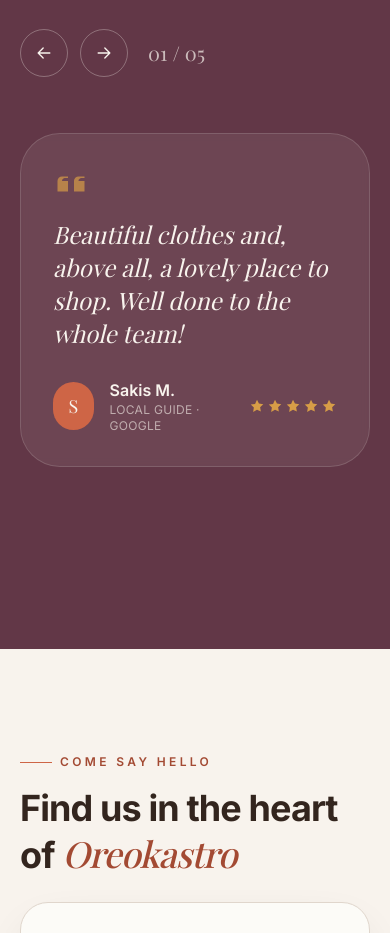
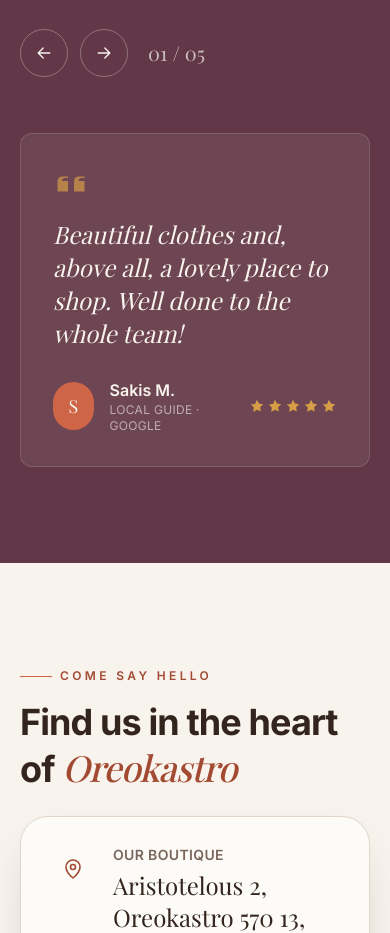
Before and after one commit to gthedev713/Oreokastro, a React (Vite) app: page / in a window 390 px wide. Shown: the part 4780-5713 px from the top of the page. Built offline with nearby package versions, Linux system fonts and the light colour scheme; a web font is replaced by a local one.

Commit message:
Update Reviews.tsx

```diff
--- a/src/components/Reviews.tsx
+++ b/src/components/Reviews.tsx
@@ -57,7 +57,42 @@ export default function Reviews() {
           </div>
         </div>
 
-        <div className="relative h-[420px] md:h-[340px] [perspective:1400px]">
+        {/* Mobile: μόνο η active κάρτα */}
+        <div className="block md:hidden">
+          <AnimatePresence mode="wait">
+            <motion.div
+              key={reviews[index].name}
+              initial={{ opacity: 0, x: 40 }}
+              animate={{ opacity: 1, x: 0 }}
+              exit={{ opacity: 0, x: -40 }}
+              transition={{ duration: 0.3 }}
+            >
+              <article className="rounded-xl border border-cream/15 bg-cream/[0.07] p-8 backdrop-blur-sm">
+                <Icon.quote className="h-9 w-9 text-gold/70" />
+                <p className="mt-4 font-display text-2xl italic leading-snug text-cream">
+                  {reviews[index].quote}
+                </p>
+                <div className="mt-7 flex items-center gap-4">
+                  <span className="grid h-12 w-12 place-items-center rounded-full bg-terracotta font-display text-lg text-cream">
+                    {reviews[index].initial}
+                  </span>
+                  <div>
+                    <div className="font-semibold">{reviews[index].name}</div>
+                    <div className="text-xs uppercase tracking-wide text-cream/60">{reviews[index].meta}</div>
+                  </div>
+                  <div className="ml-auto flex gap-0.5">
+                    {Array.from({ length: reviews[index].rating }).map((_, s) => (
+                      <Icon.star key={s} className="h-4 w-4 text-gold" />
+                    ))}
+                  </div>
+                </div>
+              </article>
+            </motion.div>
+          </AnimatePresence>
+        </div>
+
+        {/* Desktop: stacked 3D effect */}
+        <div className="relative hidden h-[340px] md:block [perspective:1400px]">
           {reviews.map((r, i) => {
             const offset = (i - index + reviews.length) % reviews.length;
             const isActive = offset === 0;
@@ -74,9 +109,9 @@ export default function Reviews() {
                 }}
                 transition={{ type: "spring", stiffness: 260, damping: 30 }}
                 style={{ transformStyle: "preserve-3d", pointerEvents: isActive ? "auto" : "none" }}
-                className={`absolute inset-x-0 top-0 ${!isActive ? "hidden md:block" : ""}`}
+                className="absolute inset-x-0 top-0"
               >
-                <article className="rounded-xl3 border border-cream/15 bg-cream/[0.07] p-8 backdrop-blur-sm">
+                <article className="rounded-xl border border-cream/15 bg-cream/[0.07] p-8 backdrop-blur-sm">
                   <Icon.quote className="h-9 w-9 text-gold/70" />
                   <p className="mt-4 font-display text-2xl italic leading-snug text-cream">
                     {r.quote}
@@ -101,8 +136,6 @@ export default function Reviews() {
           })}
         </div>
       </div>
-
-      <AnimatePresence />
     </section>
   );
 }
```
